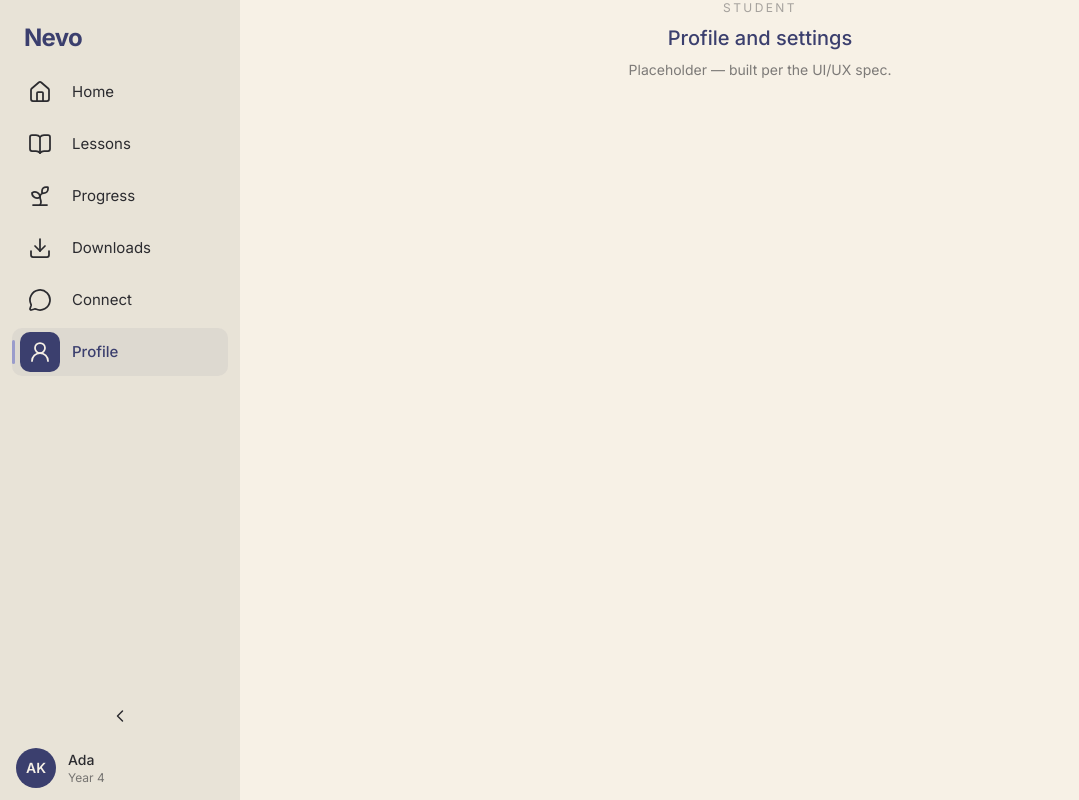
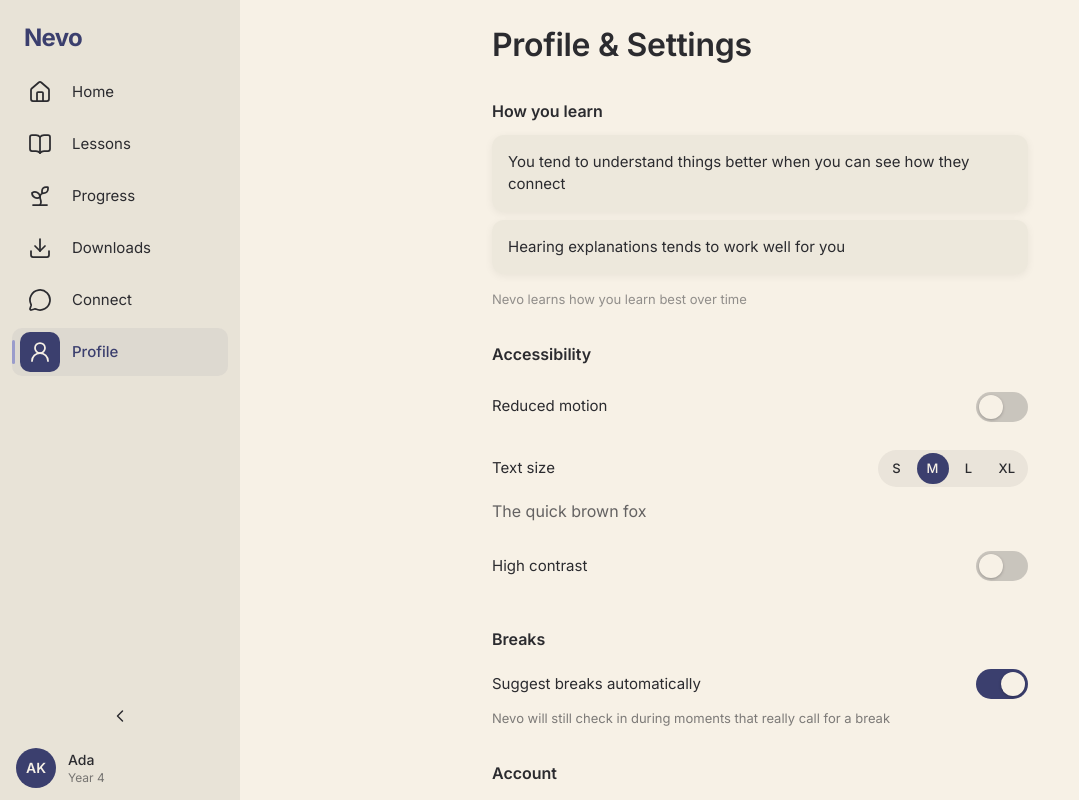
Before and after one commit to teslimsadiqnevo/nevo-frontend-2.0, a Next.js app: page /student/profile in a window 1280 px wide. Shown: the whole page, without its empty margins (0-1079 px from the left). Built offline with nearby package versions, Linux system fonts and the light colour scheme.

Commit message:
feat(student): add profile & settings with four-channel learning display

```diff
--- a/src/app/student/profile/page.tsx
+++ b/src/app/student/profile/page.tsx
@@ -1,9 +1,10 @@
+import type { Metadata } from "next";
+import { ProfileSettings } from "@/components/student/Profile/ProfileSettings";
+
+export const metadata: Metadata = {
+  title: "Profile & Settings — Nevo",
+};
+
 export default function StudentProfilePage() {
-  return (
-    <main className="flex flex-1 flex-col items-center justify-center gap-2">
-      <p className="text-xs tracking-[0.2em] uppercase text-nevo-near-black/40">Student</p>
-      <h1 className="text-xl font-medium text-nevo-navy">Profile and settings</h1>
-      <p className="text-sm text-nevo-near-black/60">Placeholder — built per the UI/UX spec.</p>
-    </main>
-  );
+  return <ProfileSettings />;
 }
--- /dev/null
+++ b/src/components/student/Profile/ProfileSettings.tsx
@@ -0,0 +1,222 @@
+"use client";
+
+import { useCallback, useEffect, useRef, useState } from "react";
+import { Check, ChevronRight } from "lucide-react";
+import { Switch } from "@/components/shared";
+import { MOCK_STUDENT } from "@/components/student/Shell/studentNav";
+import { cn } from "@/lib/utils";
+import {
+  MOCK_CHANNEL_CONFIDENCE,
+  NO_CHANNELS_LINE,
+  visibleChannelStatements,
+} from "./learningChannels";
+
+const TEXT_SIZES = [
+  { id: "s", label: "S", px: 14 },
+  { id: "m", label: "M", px: 16 },
+  { id: "l", label: "L", px: 19 },
+  { id: "xl", label: "XL", px: 22 },
+] as const;
+
+type TextSize = (typeof TEXT_SIZES)[number]["id"];
+
+/**
+ * Profile & Settings (screen 27). Read-only learning preferences (observed, not
+ * self-reported), accessibility controls, break preference, and account. Every
+ * change is acknowledged with a quiet "Saved" pill.
+ *
+ * The accessibility controls persist their selection here; applying them across
+ * the whole app (reduced-motion override, font scaling, high contrast) is the
+ * separate global-wiring story. TODO(a11y-story): wire + persist app-wide.
+ */
+export function ProfileSettings() {
+  const statements = visibleChannelStatements(MOCK_CHANNEL_CONFIDENCE);
+
+  const [reducedMotion, setReducedMotion] = useState(false);
+  const [highContrast, setHighContrast] = useState(false);
+  const [suggestBreaks, setSuggestBreaks] = useState(true);
+  const [textSize, setTextSize] = useState<TextSize>("m");
+
+  // Transient "Saved" confirmation.
+  const [saved, setSaved] = useState(false);
+  const savedTimer = useRef<ReturnType<typeof setTimeout> | null>(null);
+  useEffect(() => () => {
+    if (savedTimer.current) clearTimeout(savedTimer.current);
+  }, []);
+  const flashSaved = useCallback(() => {
+    setSaved(true);
+    if (savedTimer.current) clearTimeout(savedTimer.current);
+    savedTimer.current = setTimeout(() => setSaved(false), 1700);
+  }, []);
+
+  const previewPx = TEXT_SIZES.find((s) => s.id === textSize)?.px ?? 16;
+
+  return (
+    <div className="mx-auto w-full max-w-[600px] px-5 py-2 pb-8 sm:px-8 sm:py-6">
+      <h1 className="text-2xl font-semibold tracking-[-0.01em] text-nevo-near-black sm:text-[30px] lg:text-[32px]">
+        Profile &amp; Settings
+      </h1>
+
+      {/* How you learn — read-only, observed channels (medium/high only) */}
+      <SectionHeading>How you learn</SectionHeading>
+      {statements.length === 0 ? (
+        <p className="text-[15px] leading-[1.55] text-nevo-near-black/70">
+          {NO_CHANNELS_LINE}
+        </p>
+      ) : (
+        <>
+          <div className="flex flex-col gap-2">
+            {statements.map((statement) => (
+              <div
+                key={statement}
+                className="rounded-[12px] bg-nevo-cream-elevated p-4 text-[15px] leading-[1.5] text-nevo-near-black shadow-elevation-1"
+              >
+                {statement}
+              </div>
+            ))}
+          </div>
+          <p className="mt-4 text-[13px] text-nevo-near-black/50">
+            {NO_CHANNELS_LINE}
+          </p>
+        </>
+      )}
+
+      {/* Accessibility */}
+      <SectionHeading>Accessibility</SectionHeading>
+      <SettingRow label="Reduced motion">
+        <Switch
+          checked={reducedMotion}
+          onCheckedChange={(v) => {
+            setReducedMotion(v);
+            flashSaved();
+          }}
+          aria-label="Reduced motion"
+        />
+      </SettingRow>
+
+      <div className="py-3.5">
+        <div className="flex items-center justify-between">
+          <span className="text-[15px] text-nevo-near-black">Text size</span>
+          <div className="flex gap-1 rounded-full bg-nevo-near-black/6 p-[3px]">
+            {TEXT_SIZES.map((size) => (
+              <button
+                key={size.id}
+                type="button"
+                aria-pressed={textSize === size.id}
+                onClick={() => {
+                  setTextSize(size.id);
+                  flashSaved();
+                }}
+                className={cn(
+                  "min-w-8 cursor-pointer rounded-full px-2.5 py-1.5 text-[13px] font-medium transition-colors",
+                  textSize === size.id
+                    ? "bg-nevo-navy text-nevo-cream"
+                    : "text-nevo-near-black",
+                )}
+              >
+                {size.label}
+              </button>
+            ))}
+          </div>
+        </div>
+        <p
+          className="mt-3 text-nevo-near-black/72"
+          style={{ fontSize: `${previewPx}px` }}
+        >
+          The quick brown fox
+        </p>
+      </div>
+
+      <SettingRow label="High contrast">
+        <Switch
+          checked={highContrast}
+          onCheckedChange={(v) => {
+            setHighContrast(v);
+            flashSaved();
+          }}
+          aria-label="High contrast"
+        />
+      </SettingRow>
+
+      {/* Breaks */}
+      <SectionHeading>Breaks</SectionHeading>
+      <div className="flex items-center justify-between py-1.5">
+        <span className="text-[15px] text-nevo-near-black">
+          Suggest breaks automatically
+        </span>
+        <Switch
+          checked={suggestBreaks}
+          onCheckedChange={(v) => {
+            setSuggestBreaks(v);
+            flashSaved();
+          }}
+          aria-label="Suggest breaks automatically"
+        />
+      </div>
+      <p className="mt-1 text-[13px] text-nevo-near-black/60">
+        Nevo will still check in during moments that really call for a break
+      </p>
+
+      {/* Account */}
+      <SectionHeading>Account</SectionHeading>
+      <div className="flex items-center gap-3.5 py-3">
+        <span className="flex size-14 shrink-0 items-center justify-center rounded-full bg-nevo-navy text-xl font-semibold text-nevo-cream">
+          {MOCK_STUDENT.initials}
+        </span>
+        <button
+          type="button"
+          className="cursor-pointer text-[15px] font-medium text-nevo-navy"
+          // TODO(account): edit name/avatar flow.
+        >
+          Change
+        </button>
+      </div>
+      <button
+        type="button"
+        // TODO(pin): open the Change PIN flow (reuses the onboarding PIN pattern).
+        className="flex w-full cursor-pointer items-center justify-between border-t border-nevo-near-black/8 py-4 text-left"
+      >
+        <span className="text-[15px] text-nevo-near-black">Change PIN</span>
+        <ChevronRight className="size-5 text-nevo-near-black/40" strokeWidth={2} />
+      </button>
+
+      {/* Saved confirmation — quiet, transient, non-blocking */}
+      <div
+        role="status"
+        aria-live="polite"
+        className={cn(
+          "pointer-events-none fixed bottom-6 left-1/2 z-10 flex -translate-x-1/2 items-center gap-2 rounded-full bg-nevo-cream-elevated px-4 py-2 shadow-elevation-3 transition-all duration-200",
+          saved ? "translate-y-0 opacity-100" : "translate-y-2 opacity-0",
+        )}
+      >
+        <span className="flex size-5 items-center justify-center rounded-full bg-nevo-navy">
+          <Check className="size-3 text-nevo-cream" strokeWidth={2.8} />
+        </span>
+        <span className="text-sm font-medium text-nevo-near-black">Saved</span>
+      </div>
+    </div>
+  );
+}
+
+function SectionHeading({ children }: { children: React.ReactNode }) {
+  return (
+    <h2 className="mt-8 mb-3 text-base font-semibold text-nevo-near-black">
+      {children}
+    </h2>
+  );
+}
+
+function SettingRow({
+  label,
+  children,
+}: {
+  label: string;
+  children: React.ReactNode;
+}) {
+  return (
+    <div className="flex items-center justify-between py-3.5">
+      <span className="text-[15px] text-nevo-near-black">{label}</span>
+      {children}
+    </div>
+  );
+}
--- /dev/null
+++ b/src/components/student/Profile/learningChannels.ts
@@ -0,0 +1,61 @@
+/**
+ * Learning channels — the "How you learn" display (Profile & Settings).
+ *
+ * Read-only, observed patterns (never self-report). Confidence comes from the
+ * intelligence framework's profile; only channels at **medium or high**
+ * confidence are ever shown, in a fixed order. The copy is approved and used
+ * verbatim — do not vary it.
+ */
+
+export type Channel =
+  | "visual_spatial"
+  | "auditory"
+  | "reading_writing"
+  | "interactive_kinesthetic";
+
+export type ChannelConfidence = "low" | "medium" | "high";
+
+/** Approved statement per channel — exact wording, no variation. */
+export const CHANNEL_STATEMENT: Record<Channel, string> = {
+  visual_spatial:
+    "You tend to understand things better when you can see how they connect",
+  auditory: "Hearing explanations tends to work well for you",
+  reading_writing: "You work well with written explanations",
+  interactive_kinesthetic: "You learn well by trying things out",
+};
+
+/** Fixed display order. */
+const CHANNEL_ORDER: Channel[] = [
+  "visual_spatial",
+  "auditory",
+  "reading_writing",
+  "interactive_kinesthetic",
+];
+
+/** Shown when no channel has reached medium/high confidence yet. */
+export const NO_CHANNELS_LINE = "Nevo learns how you learn best over time";
+
+/**
+ * The student's per-channel confidence. `null` = not yet seeded.
+ * TODO(api): source from the profile / Intelligence Framework contract.
+ */
+export type ChannelConfidenceMap = Record<Channel, ChannelConfidence | null>;
+
+export const MOCK_CHANNEL_CONFIDENCE: ChannelConfidenceMap = {
+  visual_spatial: "high",
+  auditory: "medium",
+  reading_writing: "low",
+  interactive_kinesthetic: null,
+};
+
+/**
+ * The statements to display — medium/high confidence only, in fixed order.
+ * Returns 0–4 statements (0 → callers show `NO_CHANNELS_LINE`).
+ */
+export function visibleChannelStatements(
+  confidence: ChannelConfidenceMap,
+): string[] {
+  return CHANNEL_ORDER.filter(
+    (c) => confidence[c] === "medium" || confidence[c] === "high",
+  ).map((c) => CHANNEL_STATEMENT[c]);
+}
```
